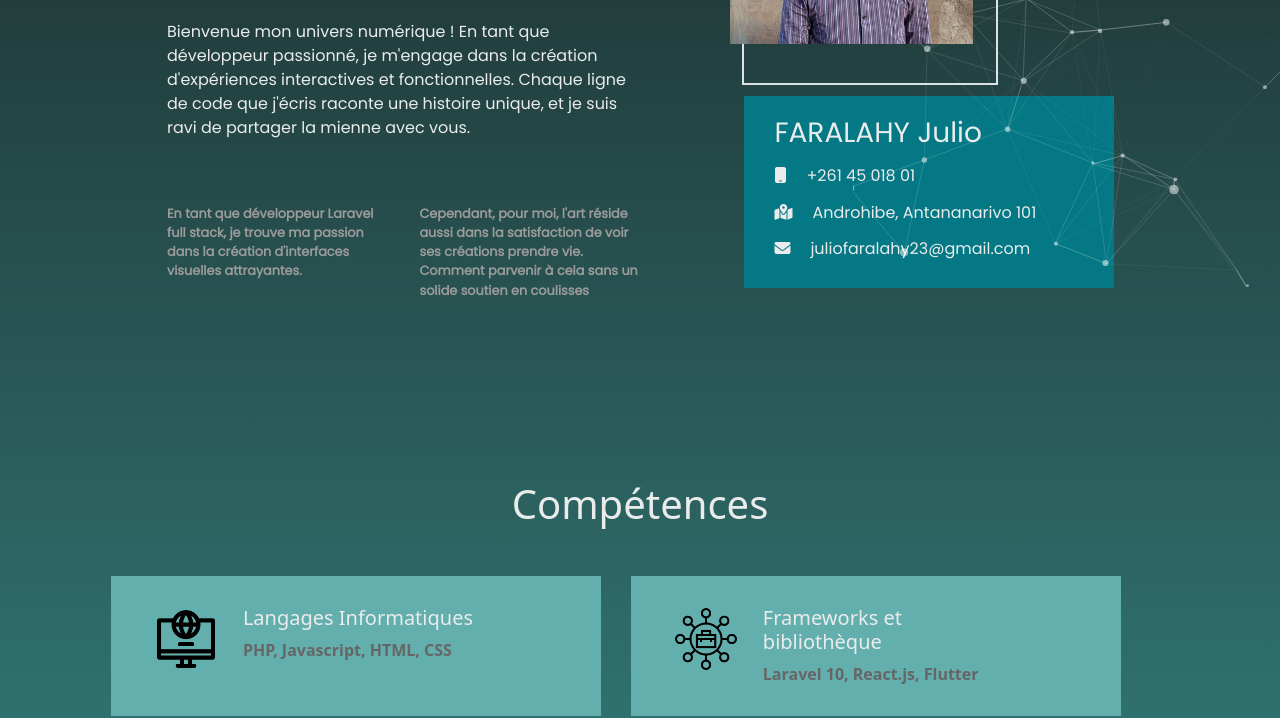
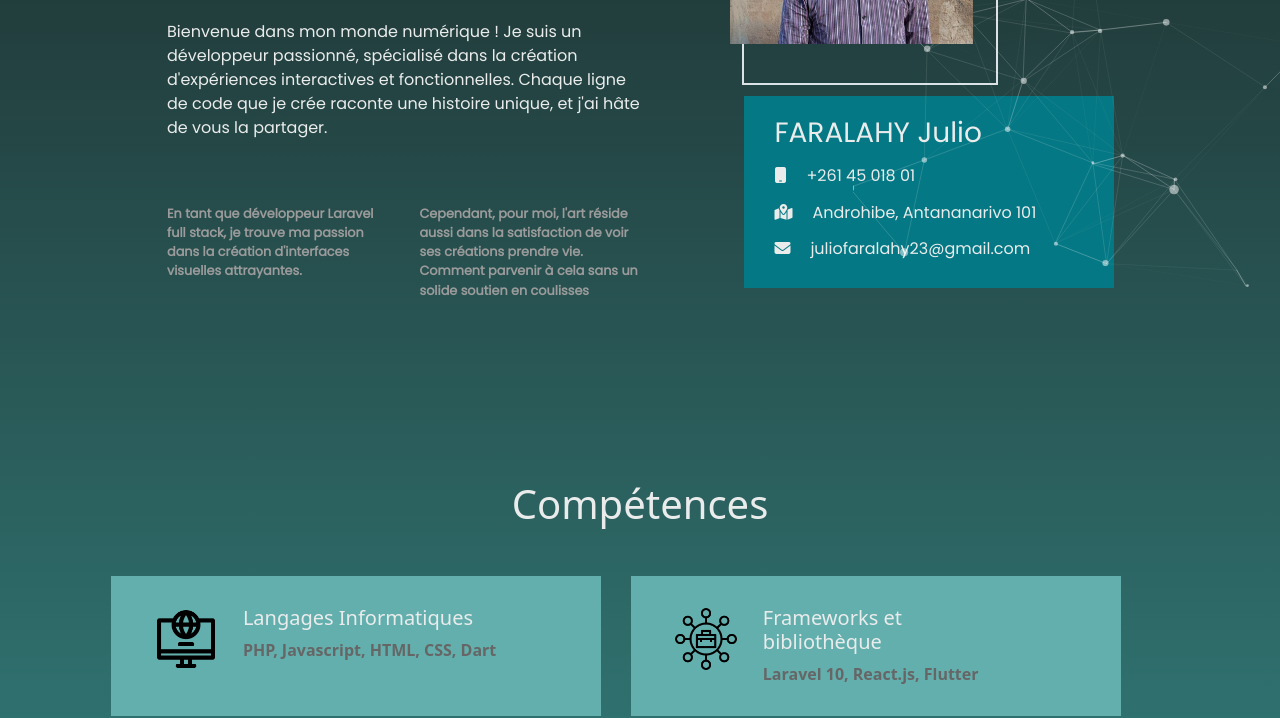
Before and after one commit to Julio23F/Julio23F.github.io, a plain HTML site: page index.html in a window 1280 px wide. Shown: the part 420-1138 px from the top of the page. Drawn offline with nearby package versions, Linux system fonts and the light colour scheme.

Commit message:
add icon

```diff
--- a/index.html
+++ b/index.html
@@ -5,6 +5,7 @@
     <meta name="viewport" content="width=device-width, initial-scale=1.0">
     <link href="https://cdn.jsdelivr.net/npm/bootstrap@5.2.3/dist/css/bootstrap.min.css" rel="stylesheet" integrity="sha384-rbsA2VBKQhggwzxH7pPCaAqO46MgnOM80zW1RWuH61DGLwZJEdK2Kadq2F9CUG65" crossorigin="anonymous">
     <link href="https://cdn.jsdelivr.net/npm/bootstrap@5.3.2/dist/css/bootstrap.min.css" rel="stylesheet">
+    <link rel="icon" href="images/avatar.png">
     <script src="https://cdn.jsdelivr.net/npm/bootstrap@5.3.2/dist/js/bootstrap.bundle.min.js"></script>
     <script src="https://kit.fontawesome.com/b75450eb17.js" crossorigin="anonymous"></script>
     <link rel="stylesheet" href="style/portfolio.css">
@@ -32,7 +33,7 @@
                 <div>
                     <h1>Hi, <br>I'm Ju<span id="laravel"><i class="fa-brands fa-laravel"></i></span>io, <br>web developer,</h1>
                     <p>
-                        Bienvenue mon univers numérique ! En tant que développeur passionné, je m'engage dans la création d'expériences interactives et fonctionnelles. Chaque ligne de code que j'écris raconte une histoire unique, et je suis ravi de partager la mienne avec vous.
+                        Bienvenue dans mon monde numérique ! Je suis un développeur passionné, spécialisé dans la création d'expériences interactives et fonctionnelles. Chaque ligne de code que je crée raconte une histoire unique, et j'ai hâte de vous la partager.
                     </p>
                     <div class="row description">
                         <div class="col-6">
@@ -71,7 +72,7 @@
                 <div class="icone col-4"><img src="images/naviguer.png" alt=""></div>
                 <div class="liste col-8">
                     <h5>Langages Informatiques</h5>
-                    <div>PHP, Javascript, HTML, CSS</div>
+                    <div>PHP, Javascript, HTML, CSS, Dart</div>
                 </div>
             </div>
             <div class="frameworks row">
```
